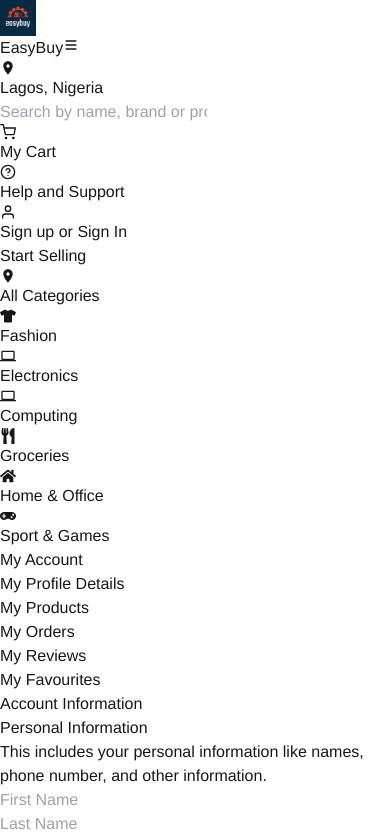
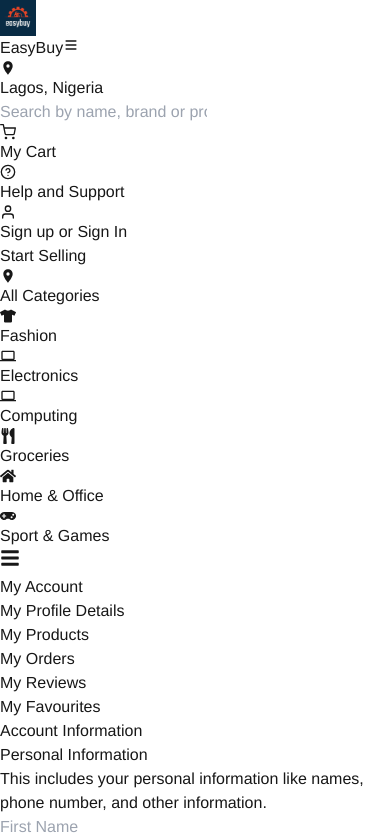
Before and after one commit to Obiajulu-gif/easybuy, a Next.js app: page /dashboard in a window 390 px wide. Shown: the top 839 px of the page. Built offline with nearby package versions, Linux system fonts and the light colour scheme.

Commit message:
add toggle to the dashboard in mobile view

```diff
--- a/src/app/dashboard/DashboardLayout.js
+++ b/src/app/dashboard/DashboardLayout.js
@@ -1,10 +1,12 @@
 // src/components/DashboardLayout.js
-"use client"
+"use client";
 import Link from "next/link";
 import { useState } from "react";
+import { FaBars, FaTimes } from "react-icons/fa";
 
 const DashboardLayout = ({ children }) => {
 	const [activeMenu, setActiveMenu] = useState("profile");
+	const [isSidebarOpen, setIsSidebarOpen] = useState(false);
 
 	const menuItems = [
 		{ id: "profile", label: "My Profile Details" },
@@ -14,16 +16,35 @@
 		{ id: "favorites", label: "My Favourites" },
 	];
 
+	const toggleSidebar = () => {
+		setIsSidebarOpen(!isSidebarOpen);
+	};
+
 	return (
 		<div className="flex min-h-screen bg-gray-50">
+			{/* Mobile Menu Toggle Button */}
+			<button
+				onClick={toggleSidebar}
+				className="lg:hidden fixed top-4 left-4 z-20 bg-orange-500 text-white p-2 rounded-lg focus:outline-none"
+			>
+				{isSidebarOpen ? <FaTimes size={20} /> : <FaBars size={20} />}
+			</button>
+
 			{/* Sidebar */}
-      <aside className="w-1/4 bg-white shadow-lg p-4">
+			<aside
+				className={`fixed lg:relative z-10 inset-y-0 left-0 w-64 bg-white shadow-lg p-4 transition-transform transform lg:translate-x-0 ${
+					isSidebarOpen ? "translate-x-0" : "-translate-x-full"
+				} lg:translate-x-0 lg:block`}
+			>
 				<h2 className="text-xl font-bold mb-4">My Account</h2>
 				<ul>
 					{menuItems.map((item) => (
 						<li key={item.id} className="mb-2">
 							<button
-                onClick={() => setActiveMenu(item.id)}
+								onClick={() => {
+									setActiveMenu(item.id);
+									setIsSidebarOpen(false); // Close sidebar on mobile after selection
+								}}
 								className={`flex items-center p-2 rounded-lg w-full ${
 									activeMenu === item.id ? "bg-orange-200 font-bold" : ""
 								}`}
@@ -35,8 +56,16 @@
 				</ul>
 			</aside>
 
+			{/* Overlay when Sidebar is Open on Mobile */}
+			{isSidebarOpen && (
+				<div
+					onClick={toggleSidebar}
+					className="fixed inset-0 bg-black opacity-50 lg:hidden z-5"
+				></div>
+			)}
+
 			{/* Content */}
-      <div className="flex-1 p-8">
+			<div className="flex-1 p-8 lg:ml-64">
 				<div className="bg-white rounded-lg shadow-lg p-6">{children}</div>
 			</div>
 		</div>
```
Lines whose indentation alone changed are shown as unchanged.
